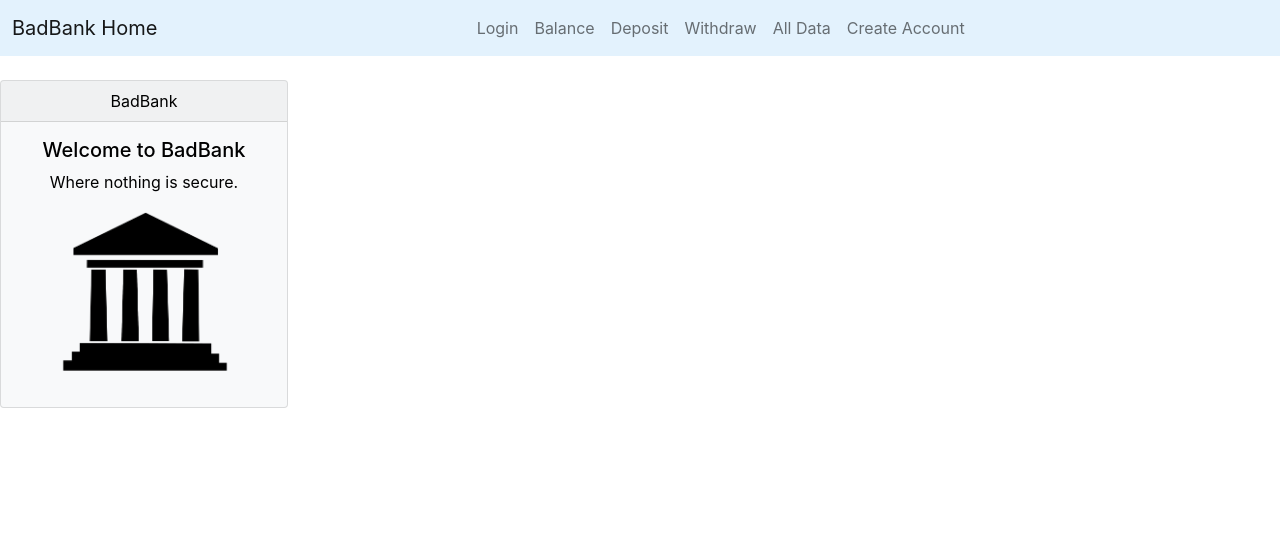
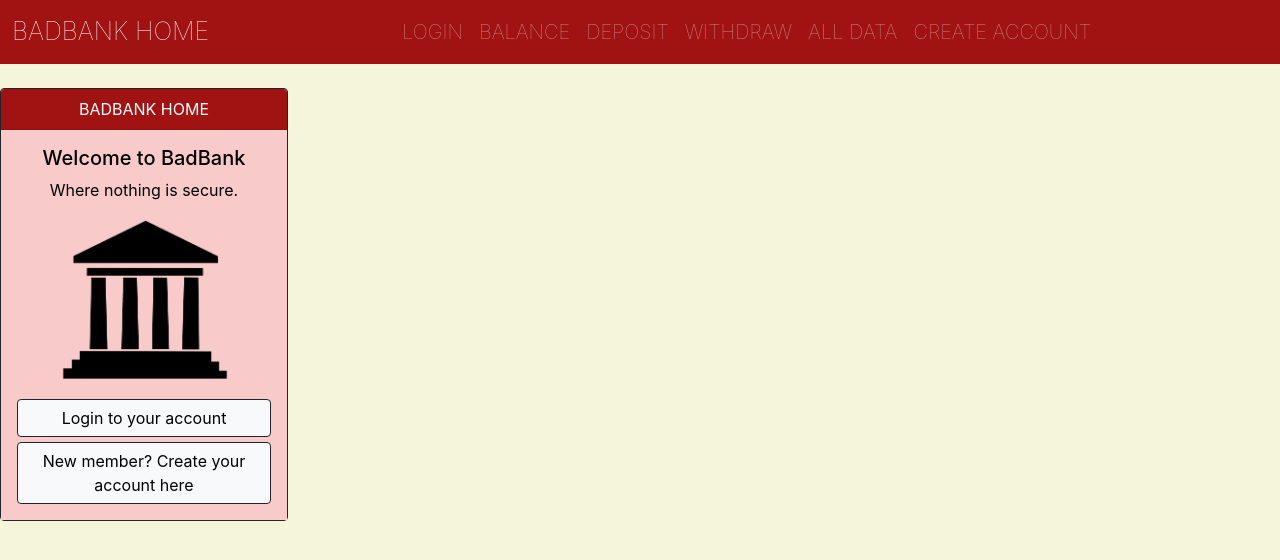
Before and after one commit to WilliamSteinbrink/BadBank, a React (Create React App) app: page / in a window 1280 px wide. Shown: the top 560 px of the page. Built offline with nearby package versions, Linux system fonts and the light colour scheme.

Commit message:
added CSS and mouseoverhighlight

```diff
--- a/src/Home.js
+++ b/src/Home.js
@@ -6,10 +6,14 @@ export default function Home(props) {
         <Card
             bgcolor="light"
             txtcolor="black"
-            header="BadBank"
+            header="BadBank Home"
             title="Welcome to BadBank"
             text="Where nothing is secure."
             body={(<img src={props.bank} className="img-fluid" alt="Responsive image" />)}
+            link1="/login/"
+            name1="Login to your account"
+            link2="/createaccount/"
+            name2="New member? Create your account here"
         />
     );
 }
--- a/src/Navbar.js
+++ b/src/Navbar.js
@@ -2,7 +2,7 @@ import { NavLink, Link } from 'react-router-dom';
 
 function Navbar() {
     return (
-        <nav className="navbar navbar-expand-lg navbar-light">
+        <nav className="navbar navbar-expand-lg navbar-dark">
             <div className="container-fluid">
                 <Link className="navbar-brand" to="/">BadBank Home</Link>
                 <button className="navbar-toggler" type="button" data-bs-toggle="collapse" data-bs-target="#navbarSupportedContent" aria-controls="navbarSupportedContent" aria-expanded="false" aria-label="Toggle navigation">
@@ -10,7 +10,7 @@ function Navbar() {
                 </button>
                 <div className="collapse navbar-collapse" id="navbarSupportedContent">
                 <ul className="navbar-nav mx-auto mb-2 mb-lg-0">
-                    <li className="nav-item">
+                    <li className="nav-item active">
                         <Link className="nav-link" to="/login/">Login</Link>
                     </li>
                     <li className="nav-item">
--- a/src/components/AllData.js
+++ b/src/components/AllData.js
@@ -8,8 +8,8 @@ const AllData = () => {
             bgcolor="light"
             txtcolor="black"
             header="Badbank AllData"
-            title="All Your Data"
-            text={JSON.stringify(ctx)}
+            title="Account Details"
+            text={JSON.stringify(ctx.users[0].name)}
         />
     );
 }
--- a/src/components/CreateAccount.js
+++ b/src/components/CreateAccount.js
@@ -10,6 +10,11 @@ function CreateAccount() {
     const ctx = useContext(UserContext);
 
     function validate(field, label) {
+        if (field === password && password.length < 8) {
+            setStatus('Error: Password must be 8 characters or more.');
+            setTimeout(() => setStatus(''), 3000);
+            return false;
+        }
         if (!field) {
             setStatus('Error: ' + label);
             setTimeout(() => setStatus(''), 3000);
@@ -20,9 +25,9 @@ function CreateAccount() {
 
     function handleCreate() {
         console.log(name, email, password);
-        if (!validate(name, 'name')) return;
-        if (!validate(email, 'email')) return;
-        if (!validate(password, 'password')) return;
+        if (!validate(name, 'Please enter a name')) return;
+        if (!validate(email, 'Please enter an email address')) return;
+        if (!validate(password, 'Please enter a valid password')) return;
         ctx.users.push({name, email, password, balance: 100});
         setShow(false);
     }
@@ -52,7 +57,7 @@ function CreateAccount() {
                 </>
             ):(
                 <>
-                    <h5>Success</h5>
+                    <h5>Success! Account created</h5>
                     <button type="submit" className="btn btn-light border-dark" onClick={clearForm}>Add another account</button>
                 </>
             )}
--- a/src/context.js
+++ b/src/context.js
@@ -5,12 +5,12 @@ export function Card(props) {
     function classes() {
         const bg = props.bgcolor ? ' bg-' + props.bgcolor: ' ';
         const txt = props.txtcolor ? ' text-' + props.txtcolor: ' text-white';
-        return 'card mb-3 text-center ' + bg + txt;
+        return 'card mb-3 text-center border-dark' + bg + txt;
     }
     return (
         <div className={classes()} style={{maxWidth: '18rem'}}>
-            <div className="card-header">{props.header}</div>
-            <div className="card-body">
+            <div className="card-header" style={{backgroundColor: 'rgb(161, 19, 19)', color: 'white'}}>{props.header}</div>
+            <div className="card-body" style={{backgroundColor: 'rgb(248, 202, 202)'}}>
                 {props.title && (<h5 className="card-title">{props.title}</h5>)}
                 {props.text && (<p className="card-text">{props.text}</p>)}
                 {props.body}
--- a/src/index.css
+++ b/src/index.css
@@ -5,6 +5,7 @@ body {
     sans-serif;
   -webkit-font-smoothing: antialiased;
   -moz-osx-font-smoothing: grayscale;
+  background-color: beige;
 }
 
 code {
@@ -12,25 +13,85 @@ code {
     monospace;
 }
 
-.is-active {
-  background: red;
+.btn:hover {
+  background:rgb(161, 19, 19);
+  color: white;
+}
+
+.card-header {
+  text-transform: uppercase!important;
+}
+
+.nav-item {
+  position: relative;
 }
 
 .navbar {
-  background-color: #e3f2fd;
-
+  background-color: rgb(161, 19, 19);
+  color: white!important;
+  text-transform: uppercase!important;
+  font-size: 20px;
+  font-weight: 100;
 }
 
-.navbar-brand:hover {
-  border-radius: 5px;
-  background:#0ea9e2;
+.navbar-brand {
+  font-size: 25px;
 }
 
-.nav-link:hover {
-  border-radius: 5px;
-  background:#0ea9e2;
+.nav-link:before, .nav-link:after
+{
+    position: absolute;
+    left: 0px;
+    width: 100%;
+    height: 2px;
+    background: #FFF;
+    content: "";
+    opacity: 0;
+    transition: all 0.3s;
 }
 
-.btn:hover {
-  background:#0ea9e2;
+.nav-link:before
+{
+    top: 0px;
+    transform: translateY(10px);
 }
+
+.nav-link:after
+{
+    bottom: 0px;
+    transform: translateY(-10px);
+}
+
+.nav-link:hover:before, .nav-link:hover:after
+{
+    opacity: 1;
+    transform: translateY(0px);
+}
+
+/*
+.navbar-link:hover,
+.navbar-link:focus {
+  color: #3BB34A!important;
+  background-color: transparent!important;
+}
+
+.navbar-link:hover,
+.navbar-link:focus {
+  color: #3AB44A!important;
+  background-color: transparent!important;
+}
+
+.navbar-link:before {
+  position: absolute;
+  width: 100%;
+  height: 2px;
+  left: 10px;
+  bottom: 45px;
+  content: '';
+  background: green;
+  opacity: 0.3;
+  transition: all 0.3s;
+}
+.navbar-link:hover:before{
+  height: 100%;
+} */
```
